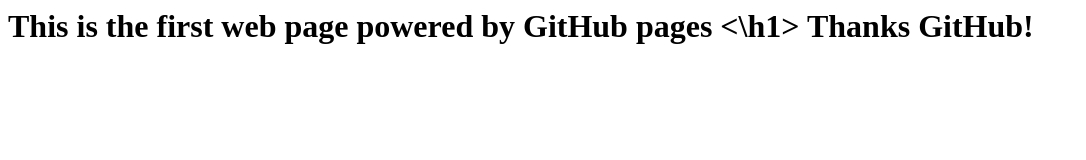
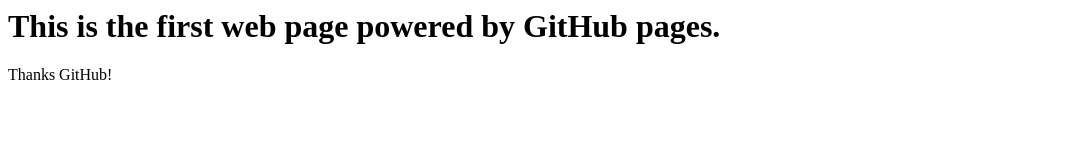
Before and after one commit to ZebaL22/myFirstRepo, a plain HTML site: page index.html in a window 1280 px wide. Shown: the whole page, without its empty margins (0-1086 px from the left). Drawn offline with Linux system fonts and the light colour scheme.

Commit message:
Update index.html

```diff
--- a/index.html
+++ b/index.html
@@ -1,5 +1,5 @@
 <html>
-<h1> This is the first web page powered by GitHub pages <\h1>
+<h1> This is the first web page powered by GitHub pages. </h1>
 
 Thanks GitHub!
 
```
